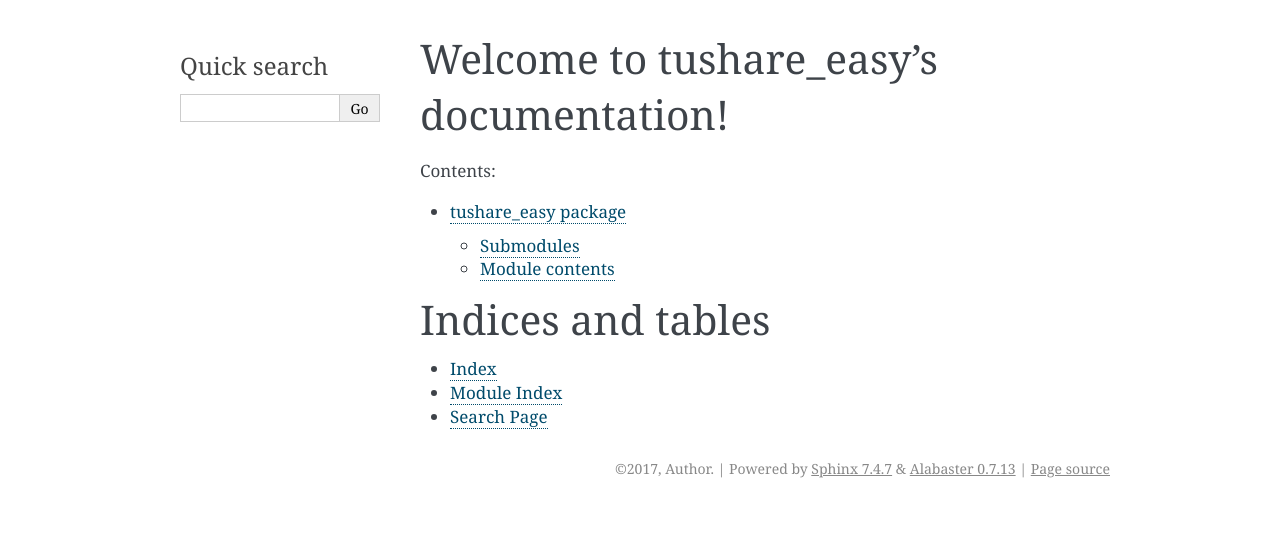
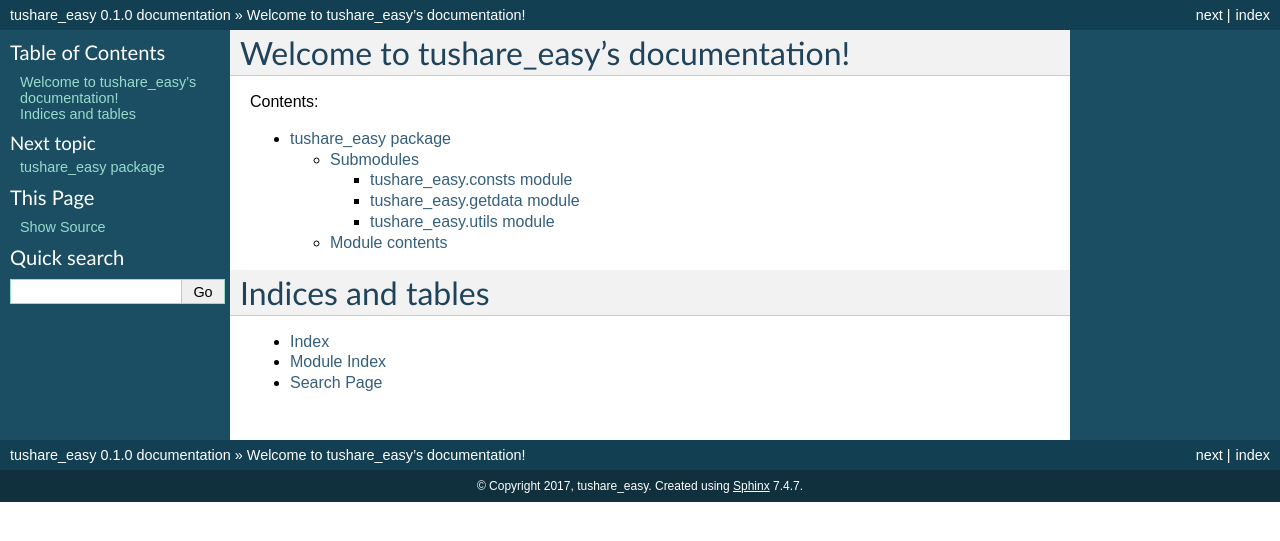
Before and after one commit to yingnn/tt, a Sphinx documentation site: the page built from docs/index.rst, in a window 1280 px wide. Shown: the top 541 px of the page. Built offline with Sphinx 7.4.7, drawn with Linux system fonts in a browser that asks for light colours; some of the changed lines change nothing that is shown.

Commit message:
modify docs/conf, docs/index

```diff
--- a/docs/conf.py
+++ b/docs/conf.py
@@ -1,7 +1,8 @@
+#!/usr/bin/env python
 # -*- coding: utf-8 -*-
 #
-# tushare_easy documentation build configuration file, created by
-# sphinx-quickstart on Mon Dec 25 17:44:42 2017.
+# tt documentation build configuration file, created by
+# sphinx-quickstart on Tue Jul  9 22:26:36 2013.
 #
 # This file is execfile()d with the current directory set to its
 # containing dir.
@@ -12,178 +13,263 @@
 # All configuration values have a default; values that are commented out
 # serve to show the default.
 
-# If extensions (or modules to document with autodoc) are in another directory,
-# add these directories to sys.path here. If the directory is relative to the
-# documentation root, use os.path.abspath to make it absolute, like shown here.
-#
-# import os
-# import sys
-# sys.path.insert(0, u'/mnt/ilustre/users/sanger-dev/sg-users/yangfei/scripts/py/packages/tt/tushare_easy')
+import sys
+import os
 
+# If extensions (or modules to document with autodoc) are in another
+# directory, add these directories to sys.path here. If the directory is
+# relative to the documentation root, use os.path.abspath to make it
+# absolute, like shown here.
+#sys.path.insert(0, os.path.abspath('.'))
 
-# -- General configuration ------------------------------------------------
+# Get the project root dir, which is the parent dir of this
+cwd = os.getcwd()
+project_root = os.path.dirname(cwd)
+
+# Insert the project root dir as the first element in the PYTHONPATH.
+# This lets us ensure that the source package is imported, and that its
+# version is used.
+sys.path.insert(0, project_root)
+
+import tushare_easy
+
+# -- General configuration ---------------------------------------------
 
 # If your documentation needs a minimal Sphinx version, state it here.
-#
-# needs_sphinx = '1.0'
+#needs_sphinx = '1.0'
 
 # Add any Sphinx extension module names here, as strings. They can be
-# extensions coming with Sphinx (named 'sphinx.ext.*') or your custom
-# ones.
-extensions = ['sphinx.ext.autodoc',
-    'sphinx.ext.todo',
-    'sphinx.ext.viewcode']
+# extensions coming with Sphinx (named 'sphinx.ext.*') or your custom ones.
+extensions = ['sphinx.ext.autodoc', 'sphinx.ext.viewcode']
 
 # Add any paths that contain templates here, relative to this directory.
 templates_path = ['_templates']
 
-# The suffix(es) of source filenames.
-# You can specify multiple suffix as a list of string:
-#
-# source_suffix = ['.rst', '.md']
+# The suffix of source filenames.
 source_suffix = '.rst'
+
+# The encoding of source files.
+#source_encoding = 'utf-8-sig'
 
 # The master toctree document.
 master_doc = 'index'
 
 # General information about the project.
 project = u'tushare_easy'
-copyright = u'2017, Author'
-author = u'Author'
+copyright = u"2017, tushare_easy"
 
-# The version info for the project you're documenting, acts as replacement for
-# |version| and |release|, also used in various other places throughout the
-# built documents.
+# The version info for the project you're documenting, acts as replacement
+# for |version| and |release|, also used in various other places throughout
+# the built documents.
 #
 # The short X.Y version.
-version = u''
+version = tushare_easy.__version__
 # The full version, including alpha/beta/rc tags.
-release = u''
+release = tushare_easy.__version__
 
 # The language for content autogenerated by Sphinx. Refer to documentation
 # for a list of supported languages.
-#
-# This is also used if you do content translation via gettext catalogs.
-# Usually you set "language" from the command line for these cases.
-language = 'en'
+#language = None
+
+# There are two options for replacing |today|: either, you set today to
+# some non-false value, then it is used:
+#today = ''
+# Else, today_fmt is used as the format for a strftime call.
+#today_fmt = '%B %d, %Y'
 
 # List of patterns, relative to source directory, that match files and
 # directories to ignore when looking for source files.
-# This patterns also effect to html_static_path and html_extra_path
-exclude_patterns = ['_build', 'Thumbs.db', '.DS_Store']
+exclude_patterns = ['_build']
+
+# The reST default role (used for this markup: `text`) to use for all
+# documents.
+#default_role = None
+
+# If true, '()' will be appended to :func: etc. cross-reference text.
+#add_function_parentheses = True
+
+# If true, the current module name will be prepended to all description
+# unit titles (such as .. function::).
+#add_module_names = True
+
+# If true, sectionauthor and moduleauthor directives will be shown in the
+# output. They are ignored by default.
+#show_authors = False
 
 # The name of the Pygments (syntax highlighting) style to use.
 pygments_style = 'sphinx'
 
-# If true, `todo` and `todoList` produce output, else they produce nothing.
-todo_include_todos = True
+# A list of ignored prefixes for module index sorting.
+#modindex_common_prefix = []
+
+# If true, keep warnings as "system message" paragraphs in the built
+# documents.
+#keep_warnings = False
 
 
-# -- Options for HTML output ----------------------------------------------
+# -- Options for HTML output -------------------------------------------
 
 # The theme to use for HTML and HTML Help pages.  See the documentation for
 # a list of builtin themes.
-#
-html_theme = 'alabaster'
+html_theme = 'default'
 
-# Theme options are theme-specific and customize the look and feel of a theme
-# further.  For a list of options available for each theme, see the
+# Theme options are theme-specific and customize the look and feel of a
+# theme further.  For a list of options available for each theme, see the
 # documentation.
-#
-# html_theme_options = {}
+#html_theme_options = {}
 
-# Add any paths that contain custom static files (such as style sheets) here,
-# relative to this directory. They are copied after the builtin static files,
-# so a file named "default.css" will overwrite the builtin "default.css".
+# Add any paths that contain custom themes here, relative to this directory.
+#html_theme_path = []
+
+# The name for this set of Sphinx documents.  If None, it defaults to
+# "<project> v<release> documentation".
+#html_title = None
+
+# A shorter title for the navigation bar.  Default is the same as
+# html_title.
+#html_short_title = None
+
+# The name of an image file (relative to this directory) to place at the
+# top of the sidebar.
+#html_logo = None
+
+# The name of an image file (within the static path) to use as favicon
+# of the docs.  This file should be a Windows icon file (.ico) being
+# 16x16 or 32x32 pixels large.
+#html_favicon = None
+
+# Add any paths that contain custom static files (such as style sheets)
+# here, relative to this directory. They are copied after the builtin
+# static files, so a file named "default.css" will overwrite the builtin
+# "default.css".
 html_static_path = ['_static']
 
-# Custom sidebar templates, must be a dictionary that maps document names
+# If not '', a 'Last updated on:' timestamp is inserted at every page
+# bottom, using the given strftime format.
+#html_last_updated_fmt = '%b %d, %Y'
+
+# If true, SmartyPants will be used to convert quotes and dashes to
+# typographically correct entities.
+#html_use_smartypants = True
+
+# Custom sidebar templates, maps document names to template names.
+#html_sidebars = {}
+
+# Additional templates that should be rendered to pages, maps page names
 # to template names.
-#
-# This is required for the alabaster theme
-# refs: http://alabaster.readthedocs.io/en/latest/installation.html#sidebars
-html_sidebars = {
-    '**': [
-        'relations.html',  # needs 'show_related': True theme option to display
-        'searchbox.html',
-    ]
-}
+#html_additional_pages = {}
+
+# If false, no module index is generated.
+#html_domain_indices = True
+
+# If false, no index is generated.
+#html_use_index = True
+
+# If true, the index is split into individual pages for each letter.
+#html_split_index = False
+
+# If true, links to the reST sources are added to the pages.
+#html_show_sourcelink = True
+
+# If true, "Created using Sphinx" is shown in the HTML footer.
+# Default is True.
+#html_show_sphinx = True
+
+# If true, "(C) Copyright ..." is shown in the HTML footer.
+# Default is True.
+#html_show_copyright = True
+
+# If true, an OpenSearch description file will be output, and all pages
+# will contain a <link> tag referring to it.  The value of this option
+# must be the base URL from which the finished HTML is served.
+#html_use_opensearch = ''
+
+# This is the file name suffix for HTML files (e.g. ".xhtml").
+#html_file_suffix = None
+
+# Output file base name for HTML help builder.
+htmlhelp_basename = 'tushare_easy_doc'
 
 
-# -- Options for HTMLHelp output ------------------------------------------
-
-# Output file base name for HTML help builder.
-htmlhelp_basename = 'tushare_easydoc'
-
-
-# -- Options for LaTeX output ---------------------------------------------
+# -- Options for LaTeX output ------------------------------------------
 
 latex_elements = {
     # The paper size ('letterpaper' or 'a4paper').
-    #
-    # 'papersize': 'letterpaper',
+    #'papersize': 'letterpaper',
 
     # The font size ('10pt', '11pt' or '12pt').
-    #
-    # 'pointsize': '10pt',
+    #'pointsize': '10pt',
 
     # Additional stuff for the LaTeX preamble.
-    #
-    # 'preamble': '',
-
-    # Latex figure (float) alignment
-    #
-    # 'figure_align': 'htbp',
+    #'preamble': '',
 }
 
 # Grouping the document tree into LaTeX files. List of tuples
-# (source start file, target name, title,
-#  author, documentclass [howto, manual, or own class]).
+# (source start file, target name, title, author, documentclass
+# [howto/manual]).
 latex_documents = [
-    (master_doc, 'tushare_easy.tex', u'tushare\\_easy Documentation',
-     u'Author', 'manual'),
+    ('index', 'tt.tex',
+     u'tt Documentation',
+     u'tt', 'manual'),
 ]
 
+# The name of an image file (relative to this directory) to place at
+# the top of the title page.
+#latex_logo = None
 
-# -- Options for manual page output ---------------------------------------
+# For "manual" documents, if this is true, then toplevel headings
+# are parts, not chapters.
+#latex_use_parts = False
+
+# If true, show page references after internal links.
+#latex_show_pagerefs = False
+
+# If true, show URL addresses after external links.
+#latex_show_urls = False
+
+# Documents to append as an appendix to all manuals.
+#latex_appendices = []
+
+# If false, no module index is generated.
+#latex_domain_indices = True
+
+
+# -- Options for manual page output ------------------------------------
 
 # One entry per manual page. List of tuples
 # (source start file, name, description, authors, manual section).
 man_pages = [
-    (master_doc, 'tushare_easy', u'tushare_easy Documentation',
-     [author], 1)
+    ('index', 'tushare_easy',
+     u'tushare_easy Documentation',
+     [u'tushare_easy'], 1)
 ]
 
+# If true, show URL addresses after external links.
+#man_show_urls = False
 
-# -- Options for Texinfo output -------------------------------------------
+
+# -- Options for Texinfo output ----------------------------------------
 
 # Grouping the document tree into Texinfo files. List of tuples
 # (source start file, target name, title, author,
 #  dir menu entry, description, category)
 texinfo_documents = [
-    (master_doc, 'tushare_easy', u'tushare_easy Documentation',
-     author, 'tushare_easy', 'One line description of project.',
+    ('index', 'tt',
+     u'tt Documentation',
+     u'tt',
+     'tt',
+     'One line description of project.',
      'Miscellaneous'),
 ]
 
+# Documents to append as an appendix to all manuals.
+#texinfo_appendices = []
 
+# If false, no module index is generated.
+#texinfo_domain_indices = True
 
-# -- Options for Epub output ----------------------------------------------
+# How to display URL addresses: 'footnote', 'no', or 'inline'.
+#texinfo_show_urls = 'footnote'
 
-# Bibliographic Dublin Core info.
-epub_title = project
-epub_author = author
-epub_publisher = author
-epub_copyright = copyright
-
-# The unique identifier of the text. This can be a ISBN number
-# or the project homepage.
-#
-# epub_identifier = ''
-
-# A unique identification for the text.
-#
-# epub_uid = ''
-
-# A list of files that should not be packed into the epub file.
-epub_exclude_files = ['search.html']
+# If true, do not generate a @detailmenu in the "Top" node's menu.
+#texinfo_no_detailmenu = False
--- a/docs/index.rst
+++ b/docs/index.rst
@@ -1,5 +1,5 @@
 .. tushare_easy documentation master file, created by
-   sphinx-quickstart on Mon Dec 25 17:44:42 2017.
+   sphinx-quickstart on Mon Dec 25 18:01:54 2017.
    You can adapt this file completely to your liking, but it should at least
    contain the root `toctree` directive.
 
@@ -7,7 +7,7 @@
 ========================================
 
 .. toctree::
-   :maxdepth: 2
+   :maxdepth: 4
    :caption: Contents:
 
    tushare_easy
```
